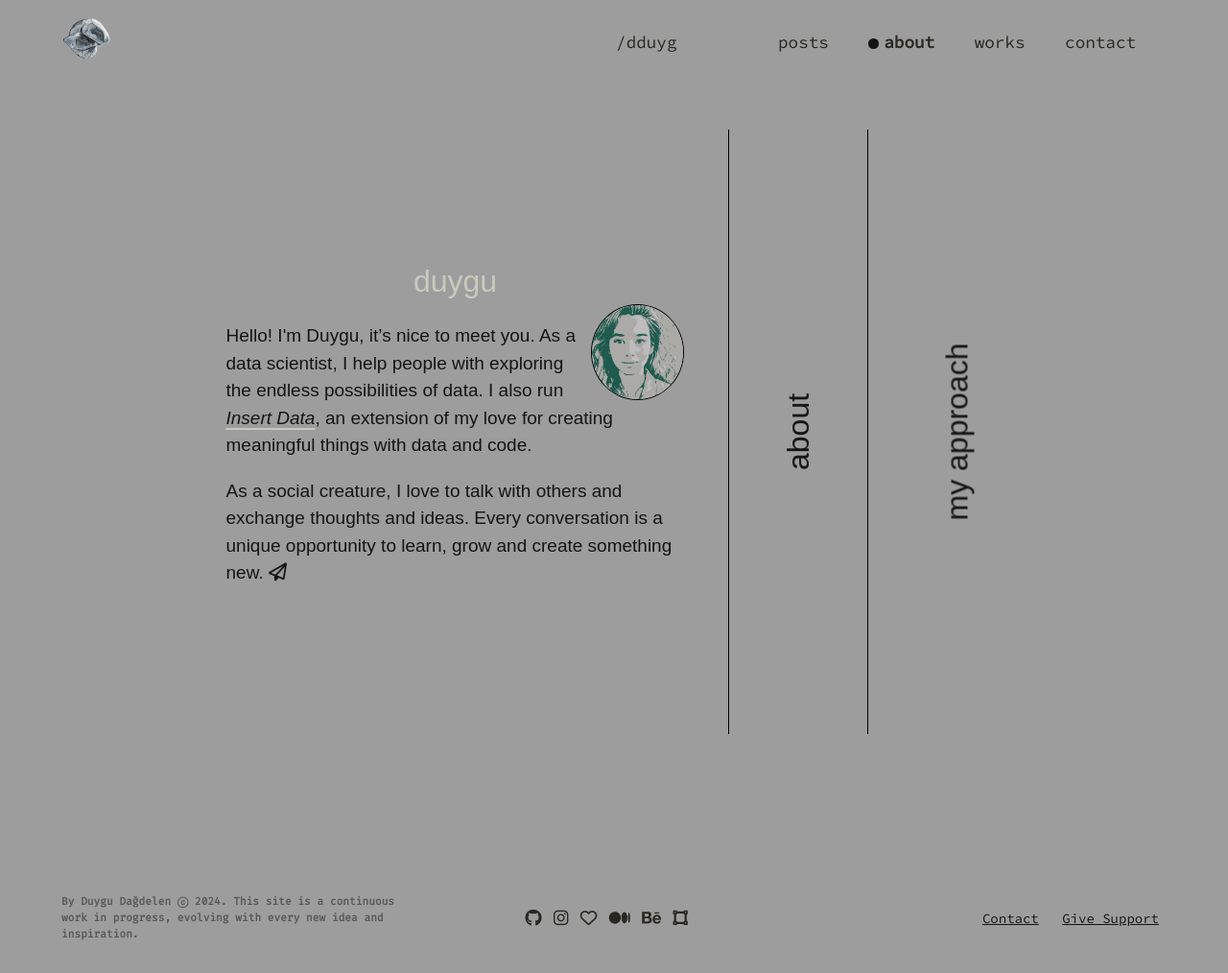
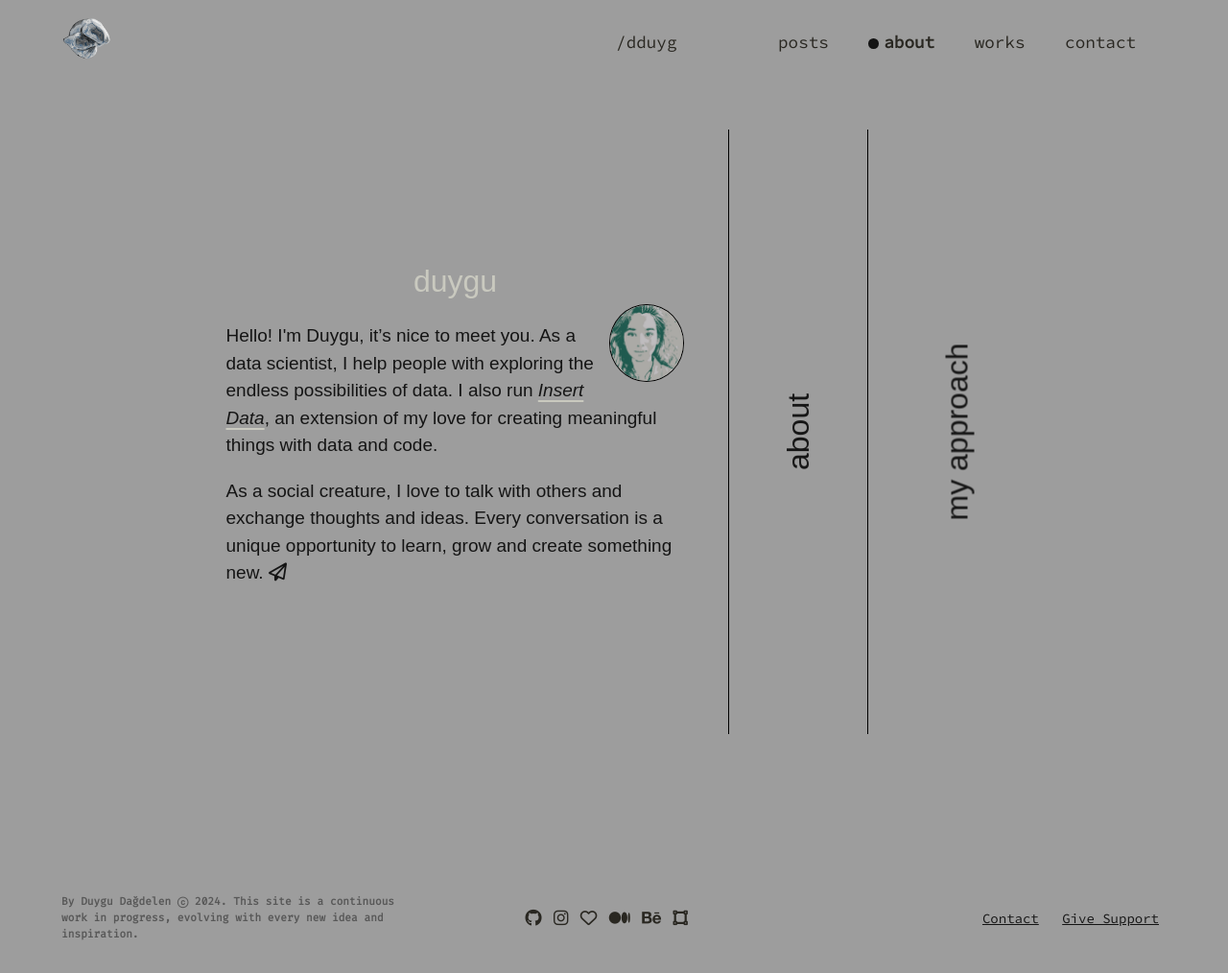
Before and after one commit to dduyg/duuuy, a Jekyll site: the page built from about.html, in a window 1280 px wide. Shown: the whole page at 96% size. Built offline with Jekyll 4.4.1, drawn with Linux system fonts in a browser that asks for light colours; nearby versions of some CDN libraries; some web fonts are replaced.

Commit message:
Update about-panel.css

```diff
--- a/assets/about-panel.css
+++ b/assets/about-panel.css
@@ -14,7 +14,7 @@ main {
 }
 
 section {
-  border-right: 0.0625em black solid;
+  border-right: 0.0625rem black solid;
   display: flex;
   flex: 1;
   height: 70%;
@@ -58,7 +58,7 @@ header {
 .profile-img {
   position: relative;
   display: inline-block;
-  width: 5em;
+  width: 4em;
   border-radius: 50%;
   border: 1px solid black;
   float: right;
@@ -68,7 +68,7 @@ header {
   pointer-events: none;
 }
 #bio.panel-inactive .profile-img {
-  width: 3.2em !important;
+  width: 3em !important;
 }
 #bio.panel-active header .profile-img {
   display: none; /* Hide the image in the header */
```
